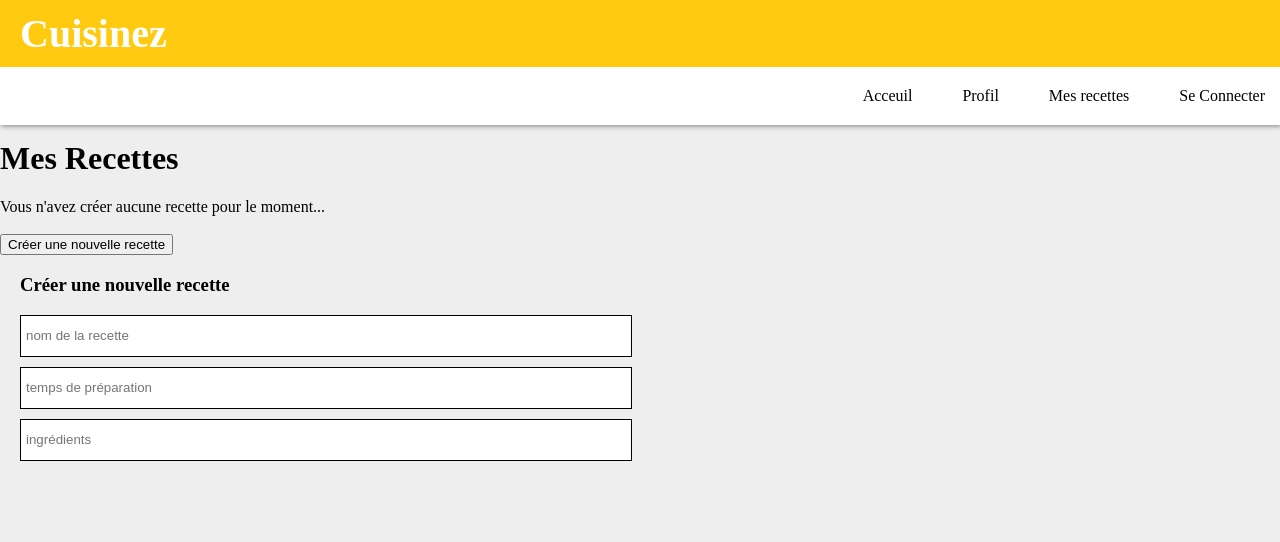
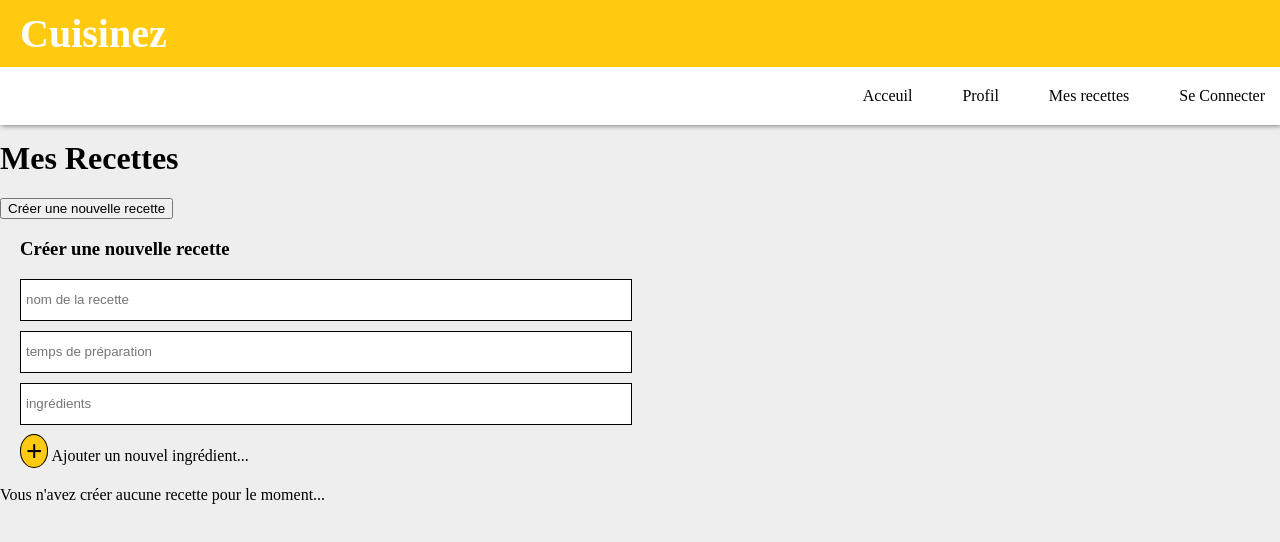
Before and after one commit to Jeanchal/Cuisinez, a React (Create React App) app in the folder frontend/: page /mes_recettes in a window 1280 px wide. Both pictures are taken after a click on the button "Créer une nouvelle recette". Shown: the top 542 px of the page. Built offline with nearby package versions, Linux system fonts and the light colour scheme.

Commit message:
modif create recette

```diff
--- a/frontend/src/components/MesRecettes/CreateRecette.js
+++ b/frontend/src/components/MesRecettes/CreateRecette.js
@@ -7,6 +7,10 @@ const CreateRecette = () => {
       <input type="text" placeholder="nom de la recette" />
       <input type="text" placeholder="temps de préparation" />
       <input type="text" placeholder="ingrédients" />
+      <div className="btn">
+        <span className="btn_plus">+</span>
+        <span> Ajouter un nouvel ingrédient...</span>
+      </div>
     </div>
   );
 };
--- a/frontend/src/pages/MesRecettes.js
+++ b/frontend/src/pages/MesRecettes.js
@@ -13,10 +13,11 @@ const MesRecettes = () => {
     <div className="page">
       <Header />
       <h1>Mes Recettes</h1>
+      <button onClick={activCreate}> Créer une nouvelle recette</button>
+      <br />
+      <div>{createRctt === true ? <CreateRecette /> : null}</div>
+      <br />
       <div>Vous n'avez créer aucune recette pour le moment...</div>
-      <br />
-      <button onClick={activCreate}> Créer une nouvelle recette</button>
-      <div>{createRctt === true ? <CreateRecette /> : null}</div>
     </div>
   );
 };
--- a/frontend/src/styles/style.scss
+++ b/frontend/src/styles/style.scss
@@ -196,4 +196,15 @@ header {
     max-width: 600px;
     height: 30px;
   }
+  .btn_plus {
+    border: 1px solid black;
+    background-color: $color-1;
+    width: 24px;
+    border-radius: 50%;
+    text-align: center;
+    font-size: 180%;
+    font-weight: bold;
+    padding: 0 5px 0 5px;
+    cursor: pointer;
+  }
 }
```
